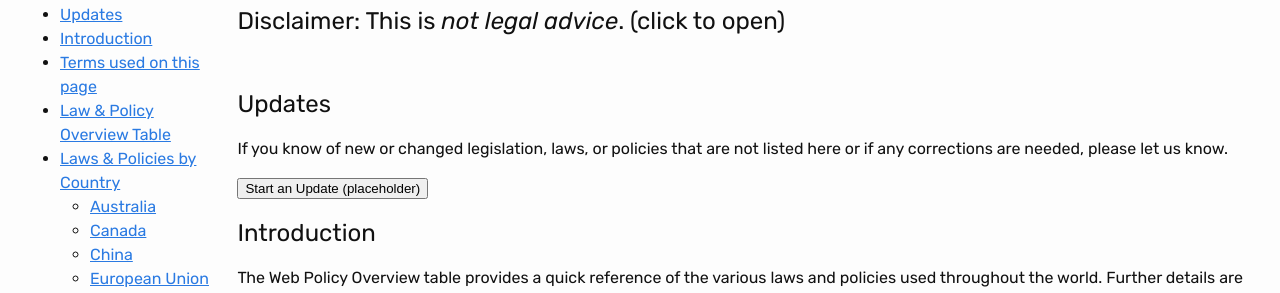
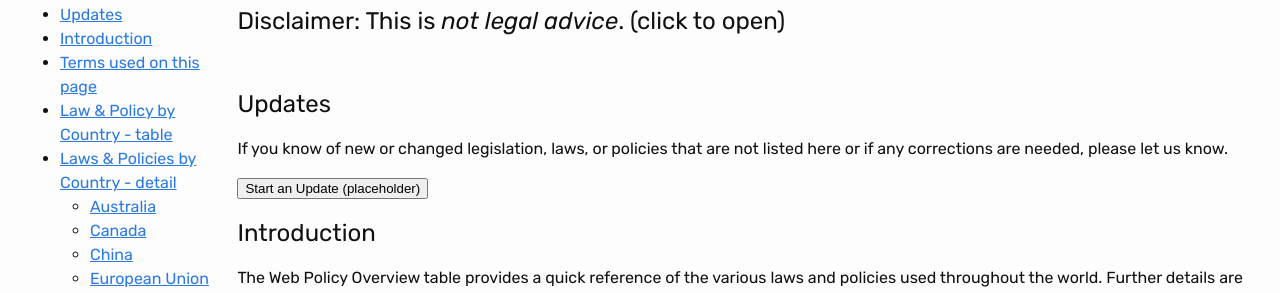
Before and after one commit to w3c/wai-policies-prototype, a Jekyll site: the page built from index.html, in a window 1280 px wide and 900 px high. Shown: the part 176-469 px from the top of the window. Built offline with Jekyll 4.4.1, drawn with Linux system fonts in a browser that asks for light colours.

Commit message:
clarifying left nav links for table and detail sections
Addresses issue #20

```diff
--- a/index.html
+++ b/index.html
@@ -10,8 +10,8 @@ layout: default
     {% for help in site.help %}
       <li><a href="#x{{help.title | slugify }}">{{help.title}}</a></li>
     {% endfor %}
-    <li><a href="#xtable">Law &amp; Policy Overview Table</a></li>
-    <li><a href="#xlist">Laws &amp; Policies by Country</a>
+    <li><a href="#xtable">Law &amp; Policy by Country - table</a></li>
+    <li><a href="#xlist">Laws &amp; Policies by Country - detail</a>
       <ul>
       {% for policy in site.policies %}
         <li data-updated="{{policy.updated}}"><a href="#x{{policy.title | slugify }}">{{policy.title}}</a></li>
```
